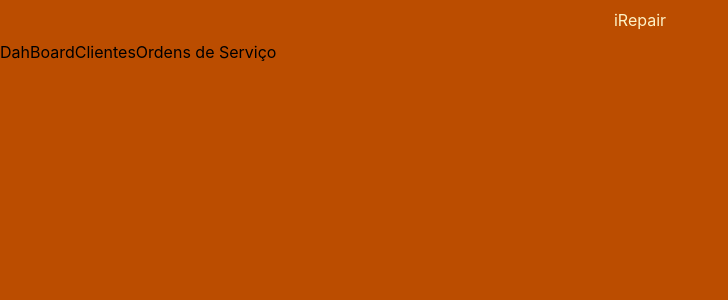
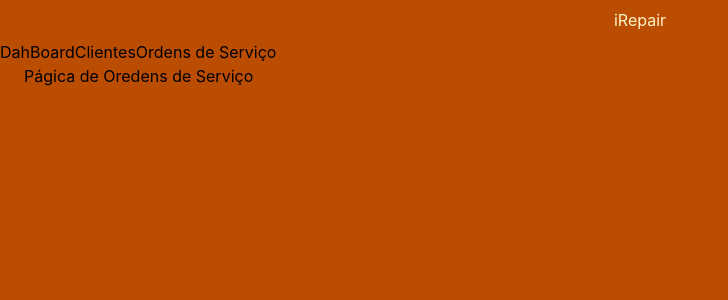
Before and after one commit to ArturPeixoto0/ijunior-task-board, a React (Vite) app: page /service-orders in a window 1280 px wide. Shown: the top 300 px of the page, without its empty margins (0-728 px from the left). Built offline with nearby package versions, Linux system fonts and the light colour scheme.

Commit message:
adiciona um titulo qualquer nas páginas, apenas para mostrar diferença entre elas

```diff
--- a/src/pages/ClientsPage.tsx
+++ b/src/pages/ClientsPage.tsx
@@ -1,3 +1,7 @@
 export function ClientsPage () {
-
+    return(
+        <div>
+            <h1>Página dos Clientes</h1>
+        </div>
+    );
 }
--- a/src/pages/DashBoardPage.tsx
+++ b/src/pages/DashBoardPage.tsx
@@ -1,3 +1,7 @@
 export function DashBoardPage () {
-
+    return(
+        <div>
+            <h1>DashBoard</h1>
+        </div>
+    );
 }
--- a/src/pages/ServiceOrderPage.tsx
+++ b/src/pages/ServiceOrderPage.tsx
@@ -1,3 +1,7 @@
 export function ServiceOrderPage () {
-
+    return(
+        <div>
+            <h1>Págica de Oredens de Serviço</h1>
+        </div>
+    );
 }
```
